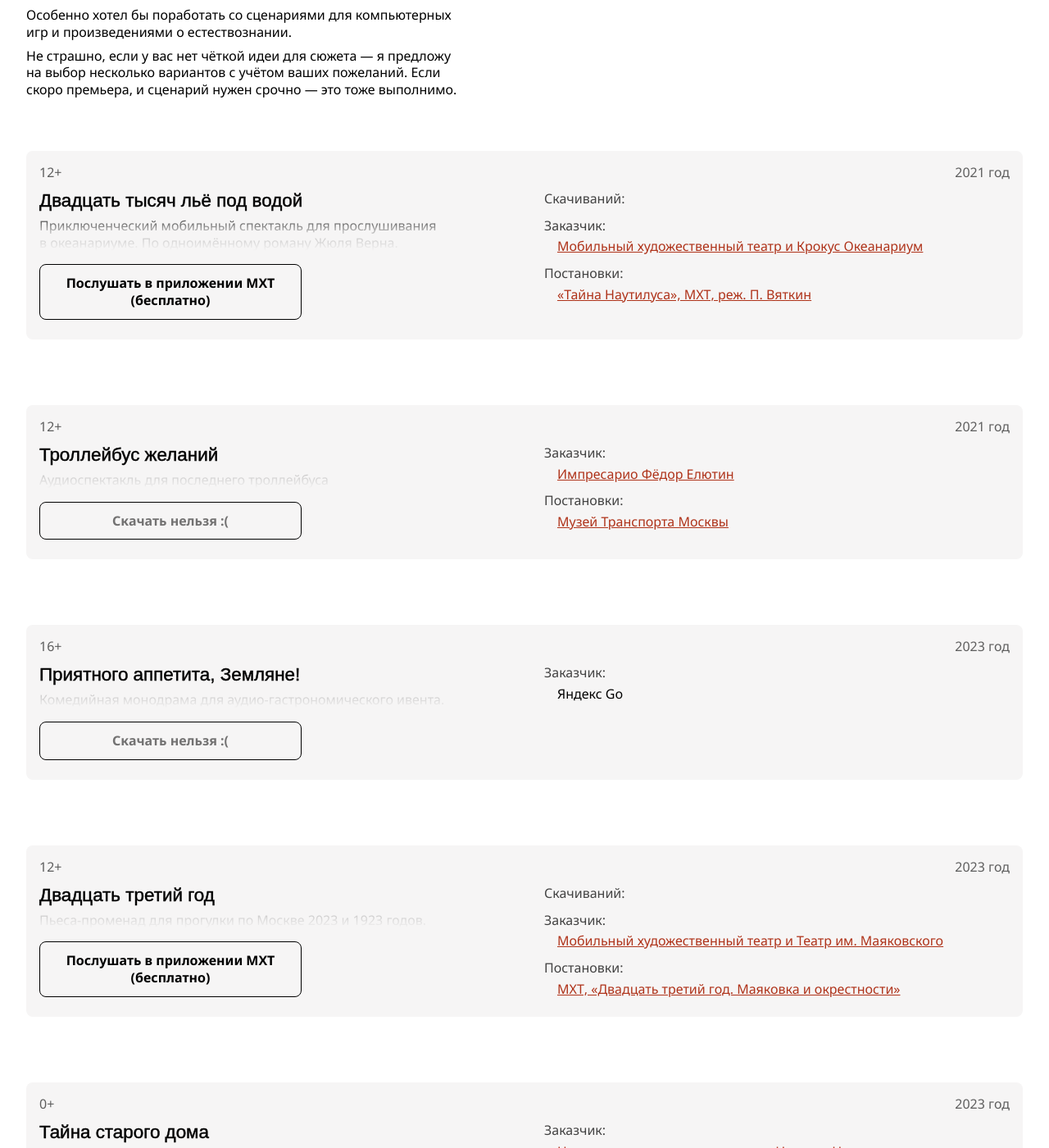
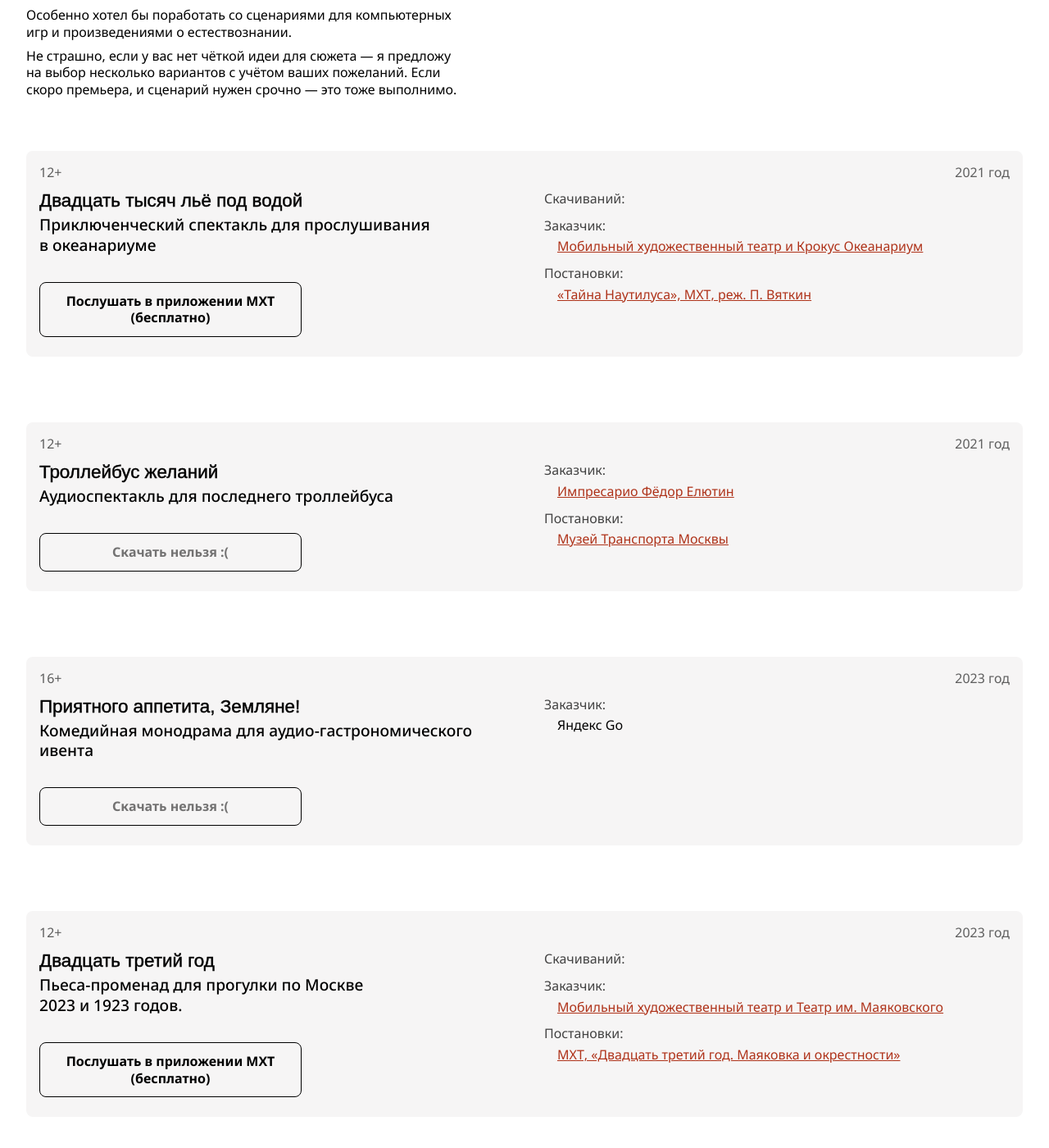
Before and after one commit to 1640max/vyatkin, a Jekyll site: the page built from contracted.html, in a window 1280 px wide and 1400 px high, scrolled down 468 px. Shown: the whole window at 82% size. Built offline with Jekyll 4.4.1, drawn with Linux system fonts in a browser that asks for light colours; some web fonts are replaced; some of the changed lines change nothing that is shown.

Commit message:
Поправил файл с пьесами

```diff
--- a/_data/pieces.yml
+++ b/_data/pieces.yml
@@ -1,16 +1,16 @@
 -
   title: Лучший горох в городе
   subtitle: Нежная комедия про наших матерей
-  age: 16
+  age: 16 # Возрастное ограничение
   year: 2021
-  order: 7
-  characters: 2
+  order: 7 # Какой по порядку была написана пьеса
+  characters: 2 # Количество персонажей
   description: |
     В этой пьесе взрослый мужчина будет по телефонной связи 60 минут слушать мать. И если это не глубинная метафора жизни всего моего поколения, то я просто не знаю, что может быть глубже.
   button-link: /assets/pieces/Лучший%20горох%20в%20городе%20Пётр%20Вяткин%202021.docx
-  client:
+  client: # Заказчик
   client-link:
-  rewards:
+  rewards:  # Регалии
     -
       name: Победитель конкурса драматургов «Евразия 2022»
       link: https://www.kolyada-theatre.ru/news/obyyavlen-spisok-pobediteley-xx-mezhdunarodnogo-konkursa-dramaturgov-evraziya-2022
@@ -26,11 +26,11 @@
     -
       name: Особо отмеченная на «Любимовке-2022»
       link: https://lubimovka.art/library?festival=2022&program=3
-  productions:
+  productions: # Постановки
     -
       name: Театр Les Partisans, реж. Павел Зорин
       link: https://uralcult.ru/hronika-festivalya-laquo-kolyada-plays-raquo-157304
-  publications:
+  publications: # Публикации
     -
       name: Журнал «Драмтеатр» № 7. 2022. стр. 84
       link: https://dramteatr-zhurnal.ru/about/#book7_84
@@ -90,12 +90,12 @@
       link: https://oteatre.info/pesu-petra-vyatkina-v-izhevske/
 -
   title: Двадцать тысяч льё под водой
-  subtitle:
+  subtitle: Приключенческий спектакль для прослушивания в океанариуме
   age: 12
   year: 2021
   order: 9
   characters:
-  description: Приключенческий мобильный спектакль для прослушивания в океанариуме. По одноимённому роману Жюля Верна.
+  description:
   button-link: https://mobiletheater.io/#:~:text=%D0%A2%D0%90%D0%99%D0%9D%D0%90%20%D0%9D%D0%90%D0%A3%D0%A2%D0%98%D0%9B%D0%A3%D0%A1%D0%90
   button-text: Послушать в приложении МХТ (бесплатно)
   client: Мобильный художественный театр и Крокус Океанариум
@@ -107,12 +107,12 @@
       link: https://oteatre.info/tajna-nautilusa/
 -
   title: Троллейбус желаний
-  subtitle:
+  subtitle: Аудиоспектакль для последнего троллейбуса
   age: 12
   year: 2021
   order: 10
   characters:
-  description: Аудиоспектакль для последнего троллейбуса
+  description:
   button-link:
   client: Импресарио Фёдор Елютин
   client-link: https://wowwowwow.ru/
@@ -151,12 +151,12 @@
       link: https://vk.com/wall-172051295_369
 -
   title: Приятного аппетита, Земляне!
-  subtitle:
+  subtitle: Комедийная монодрама для аудио-гастрономического ивента
   age: 16
   year: 2023
   order: 18
   characters:
-  description: Комедийная монодрама для аудио-гастрономического ивента.
+  description:
   button-link:
   client: Яндекс Go
   client-link:
@@ -198,12 +198,12 @@
   productions:
 -
   title: Двадцать третий год
-  subtitle:
+  subtitle: Пьеса-променад для прогулки по Москве 2023 и 1923 годов.
   age: 12
   year: 2023
   order: 17
   characters:
-  description: Пьеса-променад для прогулки по Москве 2023 и 1923 годов.
+  description:
   button-link: https://mobiletheater.io/#:~:text=ДВАДЦАТЬ%20ТРЕТИЙ%20ГОД
   button-text: Послушать в приложении МХТ (бесплатно)
   client: Мобильный художественный театр и Театр им. Маяковского
@@ -272,17 +272,17 @@
 -
   title: Я перестаю дышать
   subtitle: Трагикомедия про театральных критиков
-  age: 16 # Возрастное ограничение
+  age: 16
   year: 2018
-  order: 1 # Какой по порядку была написана пьеса
-  characters: 4 # Количество персонажей
+  order: 1
+  characters: 4
   description: |
     Три критика с принципиально разными взглядами на театр должны у нас на глазах решить: кто из них достоин жить, а кто умрёт. А всё из-за сумасшедшего, но безусловно гениального режиссёра.
   button-link: /assets/pieces/Я%20перестаю%20дышать%20Пётр%20Вяткин%202018.docx
-  client: # Написана по заказу
+  client:
   client-link:
-  rewards: # Регалии
-  productions: # Постановки
+  rewards:
+  productions:
     -
       name: Театр им. Алехандро Валенсио, реж. П. Вяткин
       link: https://valensio.com/breathe
@@ -351,12 +351,12 @@
   productions:
 -
   title: Тайна старого дома
-  subtitle:
+  subtitle: Волшебная драма для спектакля бродилки
   age: 0
   year: 2023
   order: 19
   characters:
-  description: Волшебная драма для спектакля бродилки
+  description:
   button-link:
   client: Центр театрального мастерства в Нижнем Новгороде
   client-link: https://ctm-nn.ru/
```
